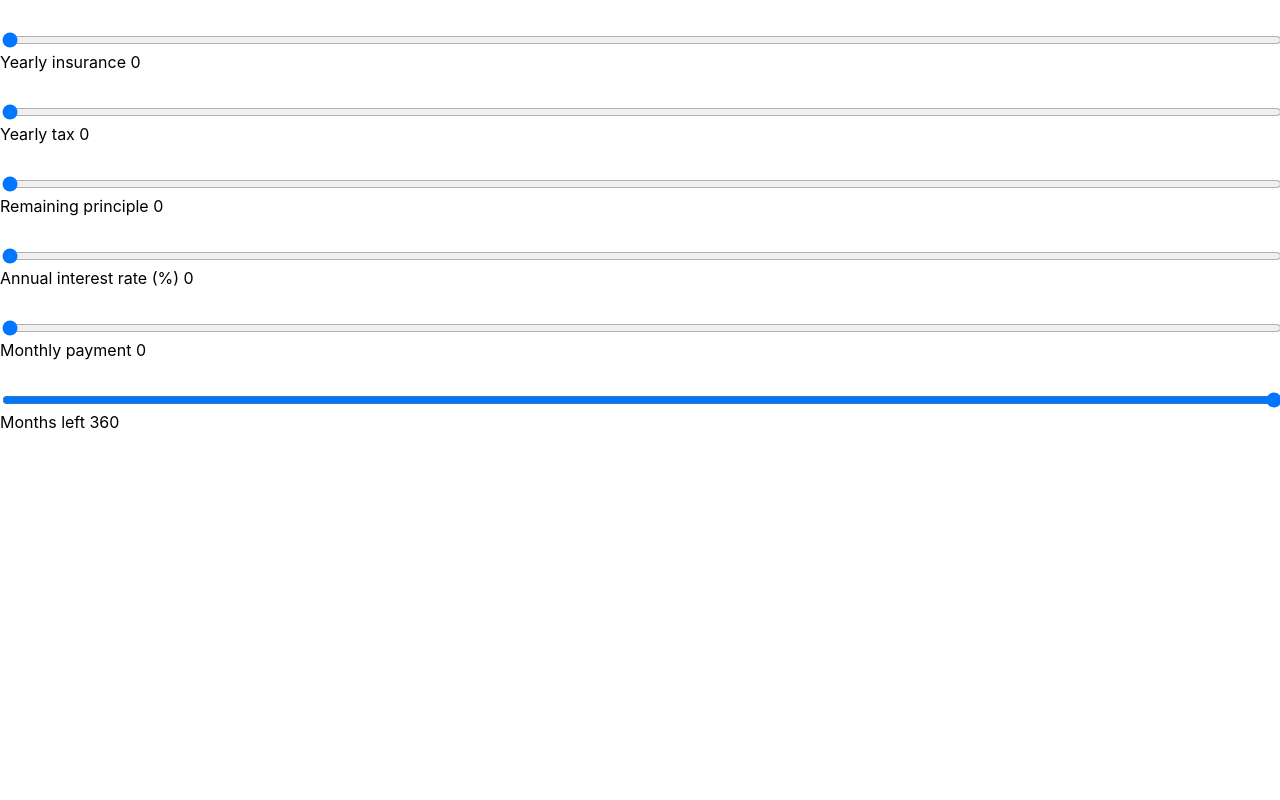
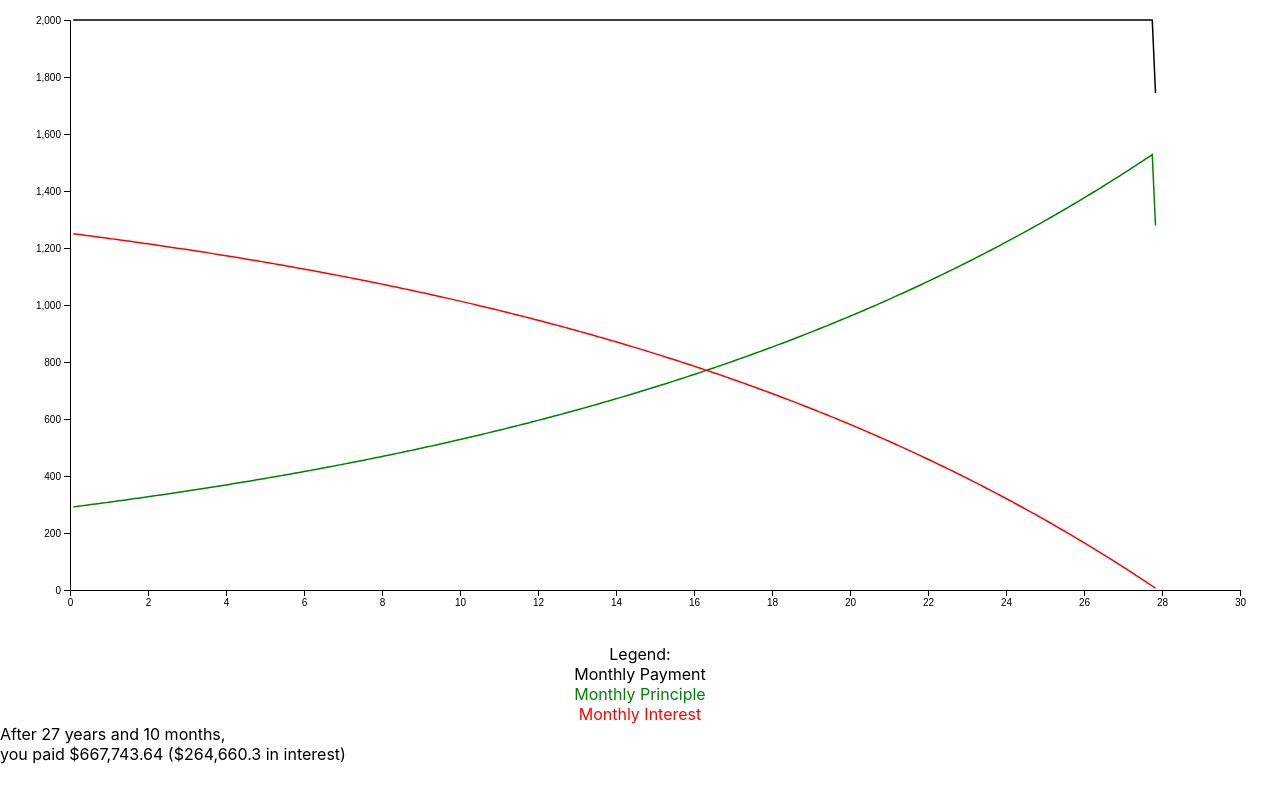
Before and after one commit to neallred/loan, a React (Create React App) app in the folder client/: page / in a window 1280 px wide. Shown: the top 800 px of the page. Built offline with nearby package versions, Linux system fonts and the light colour scheme.

Commit message:
Add visualization for amounts being paid to principle, interest. Make sliders bigger

```diff
--- a/client/package.json
+++ b/client/package.json
@@ -10,6 +10,7 @@
     "@types/node": "^12.0.0",
     "@types/react": "^17.0.0",
     "@types/react-dom": "^17.0.0",
+    "d3": "^6.7.0",
     "react": "^17.0.2",
     "react-dom": "^17.0.2",
     "react-scripts": "4.0.3",
@@ -39,5 +40,8 @@
       "last 1 firefox version",
       "last 1 safari version"
     ]
+  },
+  "devDependencies": {
+    "@types/d3": "^6.3.0"
   }
 }
--- a/client/src/App.tsx
+++ b/client/src/App.tsx
@@ -1,8 +1,10 @@
-import React, { useState } from 'react';
+import { useState } from 'react';
+import { Outcome } from './Outcome';
 
 interface SliderProps {
   label: string,
   amt: number,
+  min?: number,
   max: number,
   step: number,
   displayAmt?: string,
@@ -15,6 +17,7 @@ function Slider({
   displayAmt,
   setter,
   step,
+  min,
   max,
   ...inputProps
 }: SliderProps) {
@@ -24,149 +27,97 @@ function Slider({
         paddingBottom: "30px"
       }}
     >
+      <div>
+        <label htmlFor={label}>{label}: {displayAmt || amt}</label>
+      </div>
       <input
         {...inputProps}
         id={label}
-        min={0}
+        min={min || 0}
         max={max}
         step={step}
         type="range"
+        className="slider"
         value={amt}
         style={{
           width: "100%",
-          maxWidth: '100vw',
+          maxWidth: 'calc(100vw - 30px)',
         }}
         onChange={e => setter(parseInt(e.target.value))}
       />
-      <div>
-      <label htmlFor={label}>{label} {displayAmt || amt}</label>
-      </div>
     </div>
   )
 }
 
 const PERCENTAGE_GRANULARITY = 40;
 
-interface OutcomeProps {
-  yearlyTax: number
-  yearlyInsurance: number
-  principle: number
-  annualInterestRate: number
-  monthlyPayment: number
-  monthsLeft: number
+const SLIDER_SIZE = '40px';
+const sliderStyles = `
+/* The slider itself */
+.slider {
+  -webkit-appearance: none;  /* Override default CSS styles */
+  appearance: none;
+  width: 100%; /* Full-width */
+  height: ${SLIDER_SIZE}; /* Specified height */
+  background: #d3d3d3; /* Grey background */
+  outline: none; /* Remove outline */
+  opacity: 0.7; /* Set transparency (for mouse-over effects on hover) */
+  -webkit-transition: .2s; /* 0.2 seconds transition on hover */
+  transition: opacity .2s;
 }
 
-interface month {
-  paid: number,
-  interestPaid: number,
-  principalPaid: number,
-  remaining: number,
+/* Mouse-over effects */
+.slider:hover {
+  opacity: 1; /* Fully shown on mouse-over */
 }
 
-interface PaymentHistory {
-  left: number,
-  youPaid: number,
-  youPaidInterest: number,
-  monthCount: number,
-  months: month[],
+/* The slider handle (use -webkit- (Chrome, Opera, Safari, Edge) and -moz- (Firefox) to override default look) */
+.slider::-webkit-slider-thumb {
+  -webkit-appearance: none; /* Override default look */
+  appearance: none;
+  width: ${SLIDER_SIZE}; /* Set a specific slider handle width */
+  height: ${SLIDER_SIZE}; /* Slider handle height */
+  background: #4CAF50; /* Green background */
+  cursor: pointer; /* Cursor on hover */
 }
 
-function scanPayments(facts: OutcomeProps): PaymentHistory {
-  let remaining = facts.principle;
-  let months = [];
-  let youPaid = 0;
-  let youPaidInterest = 0;
-  for (let i = facts.monthsLeft; i > 0; i--) {
-    if (remaining <= 0) {
-      break
-    }
-    const interestAccrued = (facts.annualInterestRate / 100 / 12) * remaining
-    const increases = (
-       (facts.yearlyInsurance / 12) +
-         (facts.yearlyTax / 12) +
-         interestAccrued
-    );
-    const payment = facts.monthlyPayment > (increases + remaining) ? increases + remaining : facts.monthlyPayment;
-    const newRemaining = remaining + increases - payment;
-    const principalPaid = remaining - newRemaining;
-    remaining = newRemaining;
-    youPaid += payment;
-    youPaidInterest += interestAccrued;
-    months.push({
-      paid: payment,
-      interestPaid: interestAccrued,
-      principalPaid,
-      remaining,
-    })
-  }
-
-  return {
-    left: remaining,
-    youPaid,
-    youPaidInterest,
-    monthCount: months.length,
-    months: months,
-  }
+.slider::-moz-range-thumb {
+  width: ${SLIDER_SIZE}; /* Set a specific slider handle width */
+  height: ${SLIDER_SIZE}; /* Slider handle height */
+  background: #4CAF50; /* Green background */
+  cursor: pointer; /* Cursor on hover */
 }
-
-function Outcome({
-  yearlyTax,
-  yearlyInsurance,
-  principle,
-  annualInterestRate,
-  monthlyPayment,
-  monthsLeft,
-}: OutcomeProps) {
-  const paymentHistory = scanPayments({
-    yearlyTax,
-    yearlyInsurance,
-    principle,
-    annualInterestRate,
-    monthlyPayment,
-    monthsLeft,
-  })
-  if (paymentHistory.monthCount === 0 || principle <= 0) {
-    return <div
-      style={{
-        paddingBottom: '30px',
-      }}
-    />
-  }
-  return <div
-    style={{
-      paddingBottom: '30px',
-    }}
-  >
-    After {paymentHistory.monthCount} months, you paid {paymentHistory.youPaid.toFixed(2)} ({paymentHistory.youPaidInterest.toFixed(2)} in interest).
-    {paymentHistory.left > 0 && <div>You still have ${paymentHistory.left.toFixed(2)} to pay</div>}
-  </div>
-}
+`;
 
 function App() {
-  const [yearlyTax, setYearlyTax] = useState(0);
-  const [yearlyInsurance, setYearlyInsurance] = useState(0);
-  const [principle, setPrinciple] = useState(0);
-  const [annualInterestRate, setAnnualInterestRate] = useState(0);
-  const [monthlyPayment, setMonthlyPayment] = useState(0);
-  const [monthsLeft, setMonthsLeft] = useState(360);
-  const actualInterestRate = annualInterestRate / PERCENTAGE_GRANULARITY;
+  const [yearlyTax, setYearlyTax] = useState(2500);
+  const [yearlyInsurance, setYearlyInsurance] = useState(3000);
+  const [principle, setPrinciple] = useState(250000);
+  const [inputInterestRate, setAnnualInterestRate] = useState(6 * PERCENTAGE_GRANULARITY);
+  const [monthlyPayment, setMonthlyPayment] = useState(2000);
+  const [yearsLeft, setYearsLeft] = useState(30);
+  const annualInterestRate = inputInterestRate / PERCENTAGE_GRANULARITY;
 
   return (
     <div>
+      <style>
+        {sliderStyles}
+      </style>
       <div>
         <Outcome
           yearlyTax={yearlyTax}
           yearlyInsurance={yearlyInsurance}
           principle={principle}
-          annualInterestRate={actualInterestRate}
+          annualInterestRate={annualInterestRate}
           monthlyPayment={monthlyPayment}
-          monthsLeft={monthsLeft}
+          yearsLeft={yearsLeft}
         />
       </div>
       <div>
         <Slider
           label="Yearly insurance"
           amt={yearlyInsurance}
+          displayAmt={`$${yearlyInsurance}`}
           setter={setYearlyInsurance}
           max={20000}
           step={50}
@@ -174,37 +125,42 @@ function App() {
         <Slider
           label="Yearly tax"
           amt={yearlyTax}
+          displayAmt={`$${yearlyTax}`}
           setter={setYearlyTax}
           max={20000}
           step={50}
         />
         <Slider
-          label="Remaining principle"
+          label="Initial remaining"
           amt={principle}
+          displayAmt={`$${principle}`}
           setter={setPrinciple}
-          max={1000000}
+          min={50000}
+          max={700000}
           step={1000}
         />
         <Slider
-          label="Annual interest rate (%)"
-          amt={annualInterestRate}
-          displayAmt={actualInterestRate.toString()}
+          label="Annual interest rate"
+          amt={inputInterestRate}
+          displayAmt={annualInterestRate.toString() + '%'}
           setter={setAnnualInterestRate}
-          max={20 * PERCENTAGE_GRANULARITY}
+          min={1 * PERCENTAGE_GRANULARITY}
+          max={10 * PERCENTAGE_GRANULARITY}
           step={1}
         />
         <Slider
           label="Monthly payment"
           amt={monthlyPayment}
+          displayAmt={`$${monthlyPayment}`}
           setter={setMonthlyPayment}
           max={5000}
           step={20}
         />
         <Slider
-          label="Months left"
-          amt={monthsLeft}
-          setter={setMonthsLeft}
-          max={360}
+          label="Years left"
+          amt={yearsLeft}
+          setter={setYearsLeft}
+          max={30}
           step={1}
         />
       </div>
--- /dev/null
+++ b/client/src/Outcome.tsx
@@ -0,0 +1,177 @@
+import { useEffect } from 'react';
+
+import * as d3 from "d3";
+interface Inputs {
+  yearlyTax: number
+  yearlyInsurance: number
+  principle: number
+  annualInterestRate: number
+  monthlyPayment: number
+  yearsLeft: number
+}
+
+interface PaymentMonth {
+  paid: number,
+  interestPaid: number,
+  principlePaid: number,
+  remaining: number,
+  paymentMonth: number,
+}
+
+interface PaymentHistory {
+  left: number,
+  youPaid: number,
+  youPaidInterest: number,
+  monthCount: number,
+  months: PaymentMonth[],
+}
+
+function scanPayments(inputs: Inputs): PaymentHistory {
+  let remaining = inputs.principle;
+  let months = [];
+  let youPaid = 0;
+  let youPaidInterest = 0;
+  let paymentMonth = 1;
+  for (let i = inputs.yearsLeft * 12; i > 0; i--) {
+    if (remaining <= 0) {
+      break
+    }
+    const interestAccrued = (inputs.annualInterestRate / 100 / 12) * remaining
+    const increases = (
+       (inputs.yearlyInsurance / 12) +
+         (inputs.yearlyTax / 12) +
+         interestAccrued
+    );
+    const payment = inputs.monthlyPayment > (increases + remaining) ? increases + remaining : inputs.monthlyPayment;
+    const newRemaining = remaining + increases - payment;
+    const principlePaid = remaining - newRemaining;
+    remaining = newRemaining;
+    youPaid += payment;
+    youPaidInterest += interestAccrued;
+    months.push({
+      paid: payment,
+      interestPaid: interestAccrued,
+      principlePaid,
+      remaining,
+      paymentMonth,
+    })
+    paymentMonth += 1;
+  }
+
+  return {
+    left: remaining,
+    youPaid,
+    youPaidInterest,
+    monthCount: months.length,
+    months: months,
+  }
+}
+
+function numTo$(x: number): string {
+  return '$' + (Math.round((x * 100)) / 100).toLocaleString()
+}
+
+function monthsToTime(months: number): string {
+  const monthsLeft = months % 12;
+  const years = Math.floor(months / 12);
+  let str = '';
+  if (years > 0) {
+    str += years === 1 ? '1 year' : `${years} years`
+    if (monthsLeft > 0) {
+      str += ' and '
+    }
+  }
+  if (monthsLeft === 1) {
+    str += '1 month'
+  } else if (monthsLeft > 1) {
+    str += `${monthsLeft} months`
+  }
+  return str;
+}
+
+export function Outcome(inputs: Inputs) {
+  const paymentHistory = scanPayments(inputs);
+  const time = monthsToTime(paymentHistory.monthCount);
+  useEffect(() => createGraph(paymentHistory, inputs), [paymentHistory, inputs])
+  return <div
+    style={{
+      paddingBottom: '30px',
+    }}
+  >
+    <div id="graph-mount"/>
+    <div style={{
+      display: 'flex',
+      justifyContent: 'center',
+      flexDirection: 'column',
+      alignItems: 'center',
+      }}>
+      <div>Legend:</div>
+      <div style={{ color: 'black' }}>Monthly Payment</div>
+      <div style={{ color: 'green'}}>Monthly Principle</div>
+      <div style={{ color: 'red' }}>Monthly Interest</div>
+    </div>
+    <div>After {time}, </div>
+    you paid {numTo$(paymentHistory.youPaid)} ({numTo$(paymentHistory.youPaidInterest)} in interest)
+    {paymentHistory.left > 0 ? <div>You still have {numTo$(paymentHistory.left)} to pay</div> : <div style={{opacity: 0}}>a</div>}
+  </div>
+}
+
+const createGraph = (paymentHistory: PaymentHistory, inputs: Inputs) => {
+  const margin = { top: 20, right: 20, bottom: 50, left: 70 };
+  const width = document.body.offsetWidth - margin.left - margin.right - 20;
+  const height = document.body.offsetWidth / 2 - margin.top - margin.bottom;
+  const x = d3.scaleLinear().range([0, width]);
+  const y = d3.scaleLinear().range([height, 0]);
+  const toMonth = (d: PaymentMonth)=> x(d.paymentMonth / 12)
+
+  const principleLine = d3.line<PaymentMonth>()
+    .x(toMonth)
+    .y(d => y(d.principlePaid));
+
+  const payLine = d3.line<PaymentMonth>()
+    .x(toMonth)
+    .y(d => y(d.paid));
+
+  const interestLine = d3.line<PaymentMonth>()
+    .x(toMonth)
+    .y(d => y(d.interestPaid));
+
+  d3.select("#graph-mount svg").remove();
+
+  const svg = d3.select("#graph-mount").append("svg")
+    .attr("width", width + margin.left + margin.right)
+    .attr("height", height + margin.top + margin.bottom)
+    .append("g")
+    .attr("transform", `translate(${margin.left}, ${margin.top})`);
+
+  x.domain([0, inputs.yearsLeft]);
+  y.domain([0, paymentHistory.months.reduce((acc, curr) => Math.max(acc, ...[curr.principlePaid, curr.interestPaid, curr.paid]), 0)]);
+
+  svg.append("path")
+    .datum(paymentHistory.months)
+    .attr("fill", "none")
+    .attr("stroke", "green")
+    .attr("stroke-width", 1.5)
+    .attr("d", principleLine);
+
+  svg.append("path")
+    .datum(paymentHistory.months)
+    .attr("fill", "none")
+    .attr("stroke", "black")
+    .attr("stroke-width", 1.5)
+    .attr("d", payLine);
+
+  svg.append("path")
+    .datum(paymentHistory.months)
+    .attr("fill", "none")
+    .attr("stroke", "red")
+    .attr("stroke-width", 1.5)
+    .attr("d", interestLine);
+
+  svg.append("g")
+    .attr("transform", `translate(0, ${height})`)
+    .call(d3.axisBottom(x));
+
+  svg.append("g")
+    .call(d3.axisLeft(y));
+}
```
Also changed, not shown: 2 other files (tests, documents, lock files or other folders).
